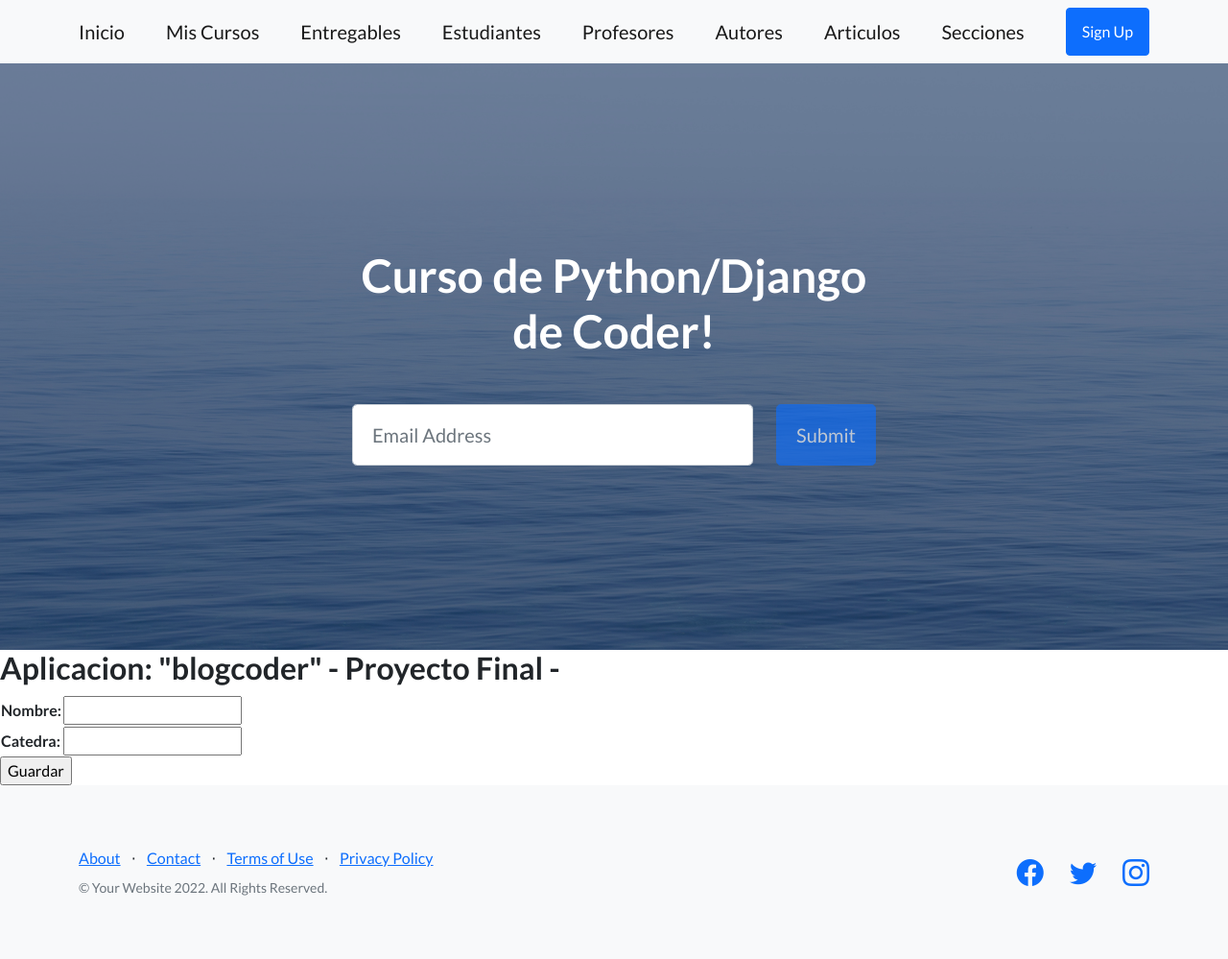
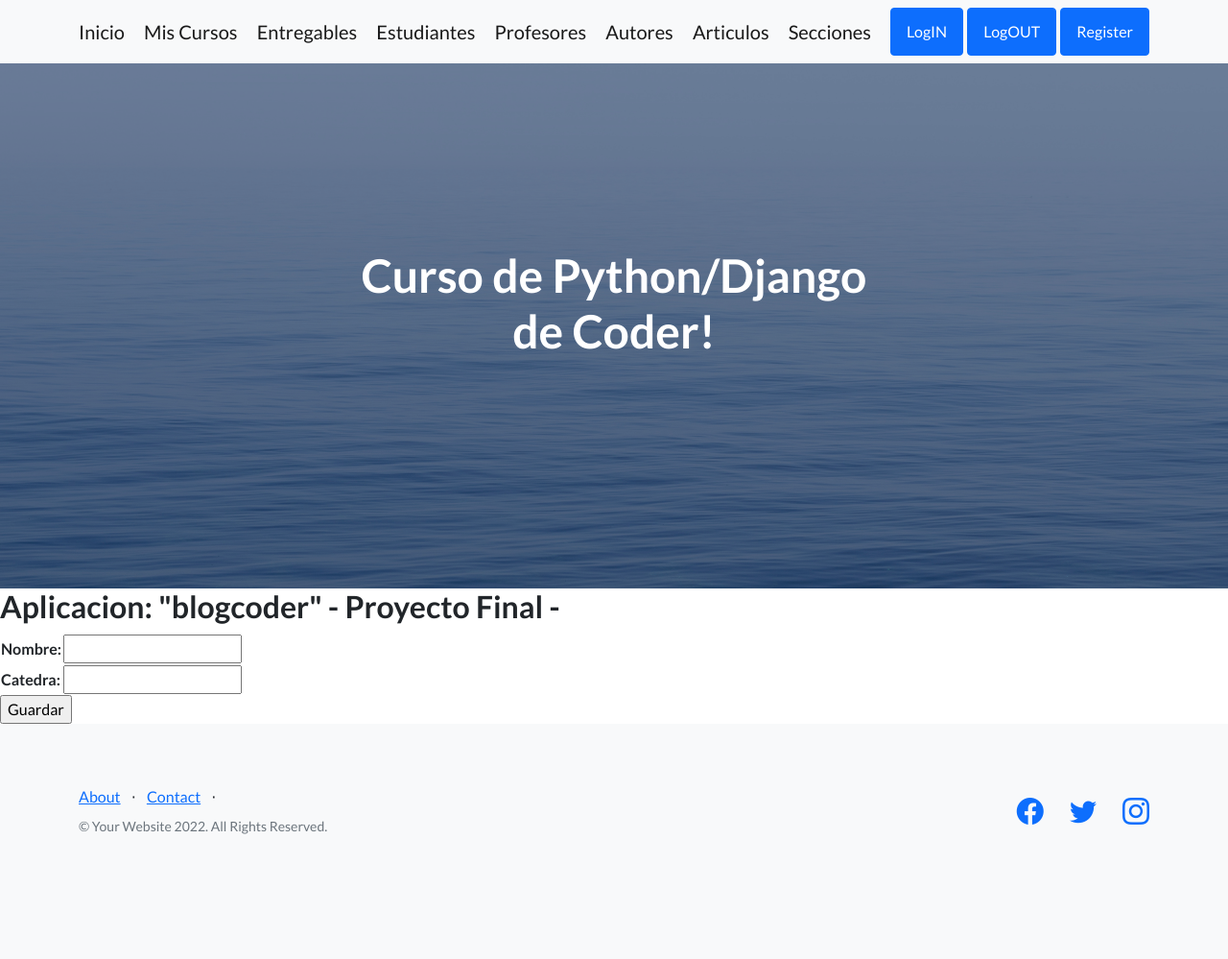
Before and after one commit to Alopereyra/ProjectoFinal, a Django app: page /blogcoder/profesores/ in a window 1280 px wide. Shown: the whole page at 96% size. After the commit the page ends 869 px from the top, so only its background shows below. Run offline with Django 4.2, Linux system fonts and the light colour scheme; some libraries are stand-ins or nearby versions.

Commit message:
agrego login,logout,register

```diff
--- a/ProjectoFinal/ProjectoFinal/settings.py
+++ b/ProjectoFinal/ProjectoFinal/settings.py
@@ -11,6 +11,7 @@ https://docs.djangoproject.com/en/4.1/ref/settings/
 """
 
 from pathlib import Path
+
 
 # Build paths inside the project like this: BASE_DIR / 'subdir'.
 BASE_DIR = Path(__file__).resolve().parent.parent
@@ -124,3 +125,7 @@ STATIC_URL = 'static/'
 # https://docs.djangoproject.com/en/4.1/ref/settings/#default-auto-field
 
 DEFAULT_AUTO_FIELD = 'django.db.models.BigAutoField'
+
+
+LOGIN_REDIRECT_URL = '/blogcoder/articulos/list'
+LOGIN_URL = '/blogcoder/login/'
--- a/ProjectoFinal/ProjectoFinal/urls.py
+++ b/ProjectoFinal/ProjectoFinal/urls.py
@@ -20,4 +20,5 @@ urlpatterns = [
     path('admin/', admin.site.urls),
     path("blogcoder/", include("blogcoder.urls"))
 
+
 ]
--- /dev/null
+++ b/ProjectoFinal/blogcoder/templates/blogcoder/logout.html
@@ -0,0 +1,4 @@
+{% extends "blogcoder/padre.html" %}
+{% block contenidoQueCambia %}
+<h4>Usuario deslogeado.</h4>
+{% endblock %}
--- a/ProjectoFinal/blogcoder/templates/blogcoder/padre.html
+++ b/ProjectoFinal/blogcoder/templates/blogcoder/padre.html
@@ -29,7 +29,9 @@
                 <a class="navbar-brand" href="{% url 'formulario_autor' %}">Autores</a>
                 <a class="navbar-brand" href="{% url 'formulario_articulo' %}">Articulos</a>
                 <a class="navbar-brand" href="{% url 'formulario_seccion' %}">Secciones</a>
-                <a class="btn btn-primary" href="#signup">Sign Up</a>
+                <a class="btn btn-primary" href="{% url 'Login' %}">LogIN</a>
+                <a class="btn btn-primary" href="{% url 'Logout' %}">LogOUT</a>
+                <a class="btn btn-primary" href="{% url 'Register' %}">Register</a>
             </div>
         </nav>
         <!-- Masthead-->
@@ -50,14 +52,7 @@
                             <!-- to get an API token!-->
                             <form class="form-subscribe" id="contactForm" data-sb-form-api-token="API_TOKEN">
                                 <!-- Email address input-->
-                                <div class="row">
-                                    <div class="col">
-                                        <input class="form-control form-control-lg" id="emailAddress" type="email" placeholder="Email Address" data-sb-validations="required,email" />
-                                        <div class="invalid-feedback text-white" data-sb-feedback="emailAddress:required">Email Address is required.</div>
-                                        <div class="invalid-feedback text-white" data-sb-feedback="emailAddress:email">Email Address Email is not valid.</div>
-                                    </div>
-                                    <div class="col-auto"><button class="btn btn-primary btn-lg disabled" id="submitButton" type="submit">Submit</button></div>
-                                </div>
+
                                 <!-- Submit success message-->
                                 <!---->
                                 <!-- This is what your users will see when the form-->
@@ -98,9 +93,7 @@
                             <li class="list-inline-item">⋅</li>
                             <li class="list-inline-item"><a href="#!">Contact</a></li>
                             <li class="list-inline-item">⋅</li>
-                            <li class="list-inline-item"><a href="#!">Terms of Use</a></li>
-                            <li class="list-inline-item">⋅</li>
-                            <li class="list-inline-item"><a href="#!">Privacy Policy</a></li>
+
                         </ul>
                         <p class="text-muted small mb-4 mb-lg-0">&copy; Your Website 2022. All Rights Reserved.</p>
                     </div>
--- a/ProjectoFinal/blogcoder/urls.py
+++ b/ProjectoFinal/blogcoder/urls.py
@@ -23,6 +23,9 @@ from blogcoder.views import (
     ArticulosCreacion,
     ArticulosUpdateView,
     ArticulosDelete,
+    MyLogin,
+    MyLogout,
+    register,
 
 
     )
@@ -55,6 +58,10 @@ urlpatterns = [
     path("r'editar/(?P<pk>\d+)^$'", ArticulosUpdateView.as_view(), name="ArticulosUpdate"),
     path("r'borrar/(?P<pk>\d+)^$'", ArticulosDelete.as_view(), name="ArticulosDelete"),
 
-
+    #path("inicio/", mostrar_inicio, name="Inicio"),
+    path("login/", MyLogin.as_view(), name="Login"),
+    path("logout/", MyLogout.as_view(), name="Logout"),
+    #path("login2/", login_request, name="Login2"),  # Propuesta en las Slides
+    path("register/", register, name="Register")
 
     ]
--- a/ProjectoFinal/blogcoder/views.py
+++ b/ProjectoFinal/blogcoder/views.py
@@ -3,6 +3,9 @@ from django.shortcuts import render
 
 from blogcoder.models import Curso, Entregables, Articulos, Seccion, Autor, Profesores, Estudiantes
 from blogcoder.forms import ArticuloForm, AutorForm, SeccionForm, EntregablesForm, ProfesoresForm, EstudiantesForm
+
+from django.contrib.auth.mixins import LoginRequiredMixin
+from django.contrib.auth.decorators import login_required
 
 # Create your views here.
 
@@ -194,19 +197,46 @@ def listar_articulos(request):
     pass
 
 from django.views.generic import ListView, DetailView, CreateView, UpdateView, DeleteView
+from django.contrib.auth.views import LoginView, LogoutView
+from django.contrib.auth.forms import UserCreationForm
 
-class ArticulosList(ListView):
+class MyLogin(LoginView):
+    template_name = "blogcoder/login.html"
+
+class MyLogout(LogoutView):
+    template_name = "blogcoder/logout.html"
+
+def register(request):
+    if request.method == "POST":
+        form = UserCreationForm(request.POST)
+        if form.is_valid():
+            username_capturado = form.cleaned_data["username"]
+            form.save()
+
+            return render(request, "blogcoder/inicio.html", {"mensaje": f"Usuario: {username_capturado}"})
+
+    else:
+        form = UserCreationForm()
+
+    return render(request, "blogcoder/registro.html", {"form": form})
+
+@login_required
+def mostrar_inicio(request):
+    return render(request, "blogcoder/inicio.html")
+
+
+class ArticulosList(ListView, LoginRequiredMixin):
     model = Articulos
     template_name = "blogcoder/articulos-lista.html"
 
-class ArticulosDetalle(DetailView):
+class ArticulosDetalle(DetailView, LoginRequiredMixin):
     model = Articulos
     template_name = "blogcoder/articulos_detalle.html"
 
 
 from django.urls import reverse
 
-class ArticulosCreacion(CreateView):
+class ArticulosCreacion(CreateView, LoginRequiredMixin):
     model = Articulos
     fields = ["titulo", "texto", "fecha"]
 
@@ -214,13 +244,13 @@ class ArticulosCreacion(CreateView):
         return reverse("ArticulosList")
 
 
-class ArticulosUpdateView(UpdateView):
+class ArticulosUpdateView(UpdateView, LoginRequiredMixin):
     model = Articulos
     success_url = "/blogcoder/articulos/list"
     fields = ["titulo", "texto", "fecha"]
 
 
-class ArticulosDelete(DeleteView):
+class ArticulosDelete(DeleteView, LoginRequiredMixin):
 
     model = Articulos
     success_url = "/blogcoder/articulos/list"
```
Also changed, not shown: ProjectoFinal/blogcoder/templates/blogcoder/inicio.html (+6 -2 lines), ProjectoFinal/blogcoder/templates/blogcoder/login.html (added, +9 -0 lines), ProjectoFinal/blogcoder/templates/blogcoder/registro.html (added, +9 -0 lines), ProjectoFinal/README.md, ProjectoFinal/db.sqlite3.
